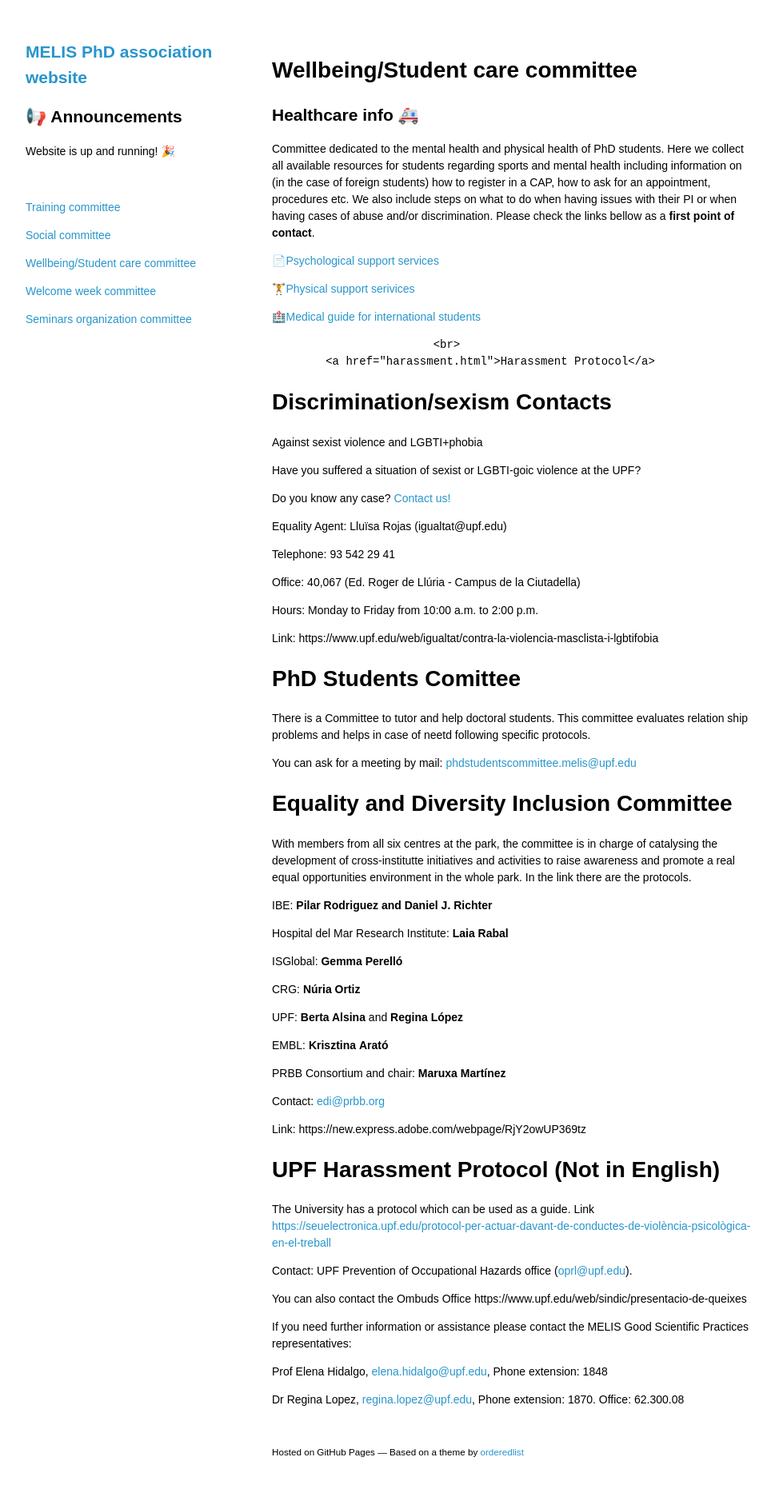
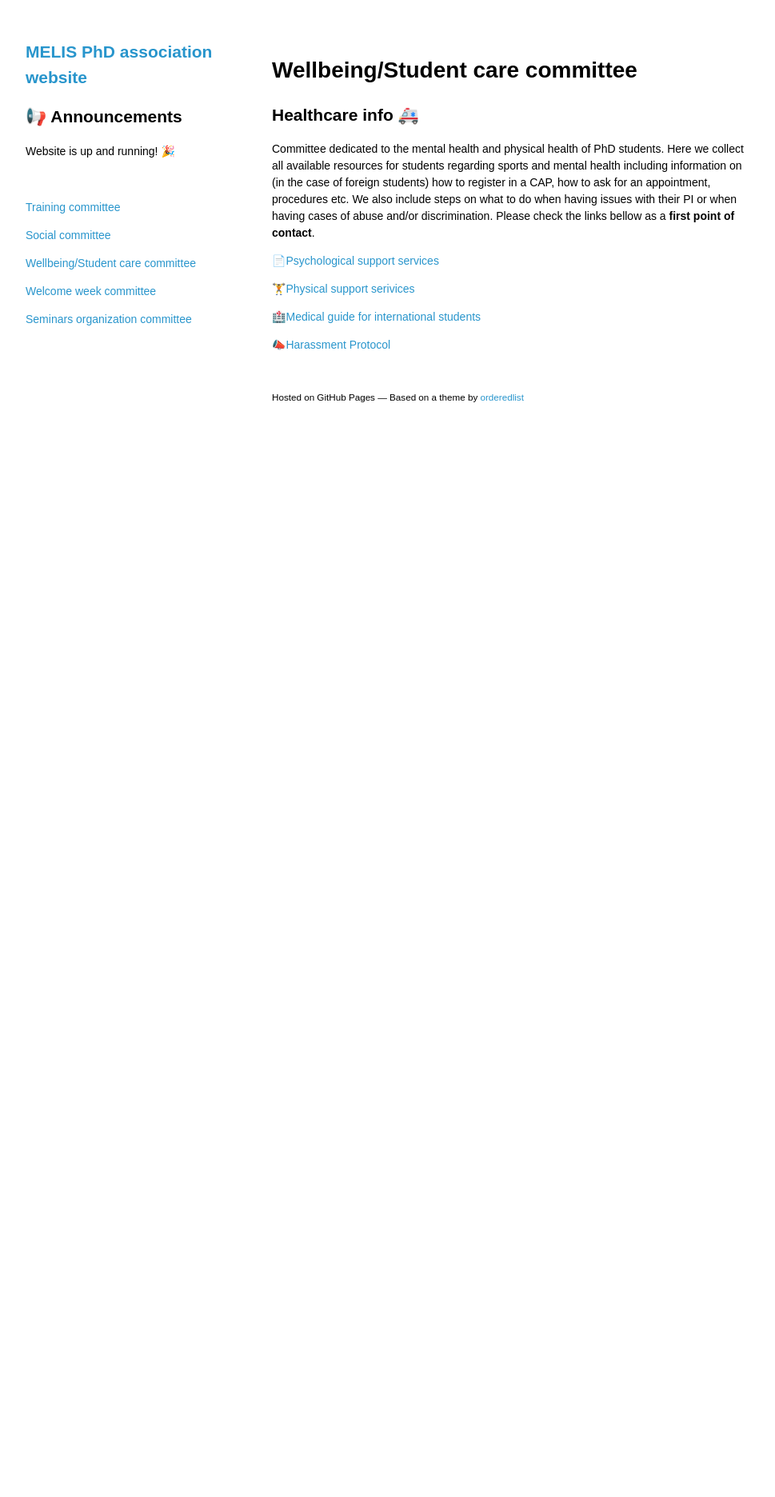
Before and after one commit to melisphdassociation/melisphdassociation.github.io, a Jekyll site: the page built from wellbeing.md, in a window 1280 px wide. Shown: the whole page at 80% size, without its empty margins (0-969 px from the left). Built offline with Jekyll 4.4.1, drawn with Linux system fonts in a browser that asks for light colours; our own code applies the rules of GitHub Pages for plain Markdown files; the repository's description, which GitHub fills in, is left out; after the commit the page ends 900 px from its top, so only the background shows below that.

Commit message:
Update wellbeing.md

```diff
--- a/wellbeing.md
+++ b/wellbeing.md
@@ -12,74 +12,5 @@ Committee dedicated to the mental health and physical health of PhD students. He
 
 [🏥Medical guide for international students](medical_guide.html)
 
-				<br>
-		<a href="harassment.html">Harassment Protocol</a>
 
-
-
-# Discrimination/sexism Contacts
-
-Against sexist violence and LGBTI+phobia
-
-Have you suffered a situation of sexist or LGBTI-goic violence at the UPF?
-
-Do you know any case? [Contact us!](https://www.upf.edu/web/igualtat)
-
-Equality Agent: Lluïsa Rojas (igualtat@upf.edu)
-
-Telephone: 93 542 29 41
-
-Office: 40,067 (Ed. Roger de Llúria - Campus de la Ciutadella)
-
-Hours: Monday to Friday from 10:00 a.m. to 2:00 p.m.
-
-Link: https://www.upf.edu/web/igualtat/contra-la-violencia-masclista-i-lgbtifobia
-
-# PhD Students Comittee
-
-There is a Committee to tutor and help doctoral students. This
-committee evaluates relation ship problems and helps in case of neetd
-following specific protocols.
-
-You can ask for a meeting by mail: [phdstudentscommittee.melis@upf.edu](mailto:phdstudentscommittee.melis@upf.edtu)
-
-# Equality and Diversity Inclusion Committee
-
-With members from all six centres at the park, the
-committee is in charge of catalysing the development of cross-institutte
-initiatives and activities to raise awareness and promote a real equal
-opportunities environment in the whole park. In the link there are the protocols.
-
-IBE: **Pilar Rodriguez and Daniel J. Richter**
-
-Hospital del Mar Research Institute: **Laia Rabal**
-
-ISGlobal: **Gemma Perelló**
-
-CRG: **Núria Ortiz**
-
-UPF: **Berta Alsina** and **Regina López**
-
-EMBL: **Krisztina Arató**
-
-PRBB Consortium and chair: **Maruxa Martínez**
-
-Contact: [edi@prbb.org](mailto:gender@prbb.org)
-
-Link: https://new.express.adobe.com/webpage/RjY2owUP369tz
-
-# UPF Harassment Protocol (Not in English)
-
-The University has a protocol which can be used as a guide. Link [https://seuelectronica.upf.edu/protocol-per-actuar-davant-de-conductes-de-violència-psicològica-en-el-treball](https://seuelectronica.upf.edu/protocol-per-actuar-davant-de-conductes-de-viol%C3%A8ncia-psicol%C3%B2gica-en-el-treball)
-
-Contact: UPF Prevention of Occupational Hazards office ([oprl@upf.edu](mailto:oprl@upf.edu)).
-
-You can also contact the Ombuds Office
-https://www.upf.edu/web/sindic/presentacio-de-queixes
-
-If you need further information or assistance please contact the MELIS Good Scientific Practices
-representatives:
-
-Prof Elena Hidalgo, [elena.hidalgo@upf.edu](mailto:elena.hidalgo@upf.edu), Phone extension: 1848
-
-Dr Regina Lopez, [regina.lopez@upf.edu](mailto:regina.lopez@upf.edu), Phone extension: 1870. Office: 62.300.08
+[📣Harassment Protocol](harassment_protocol.html)
```
